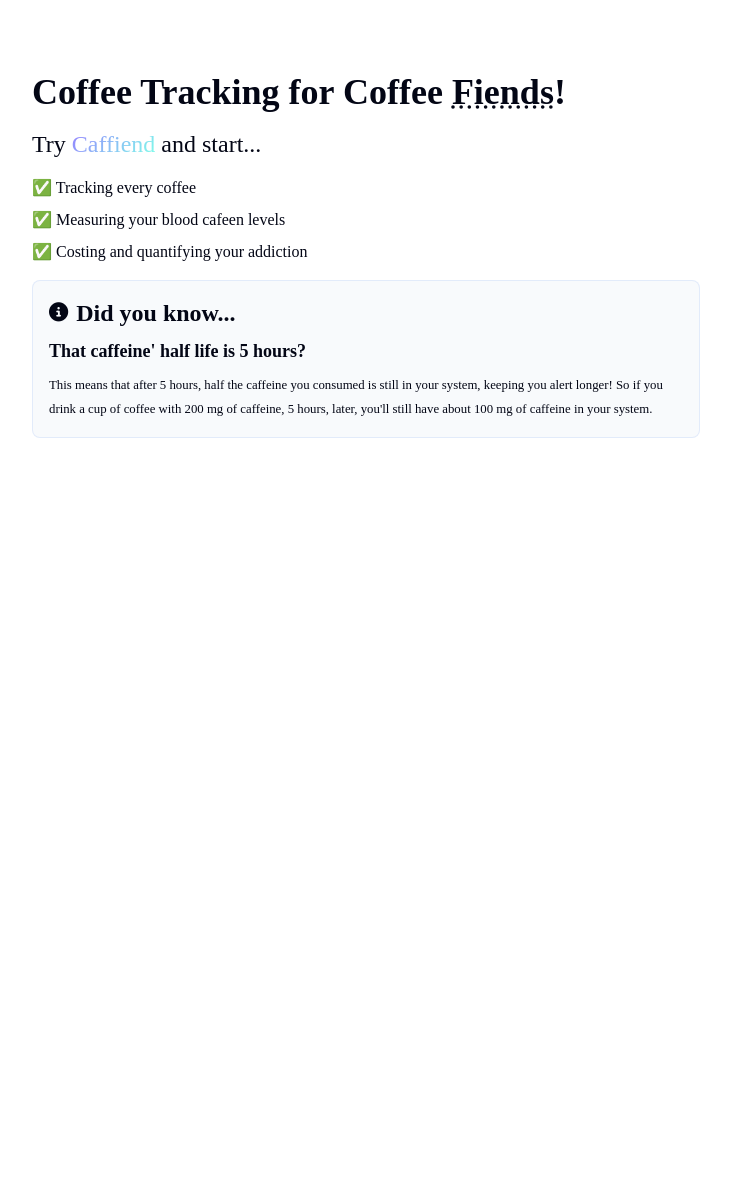
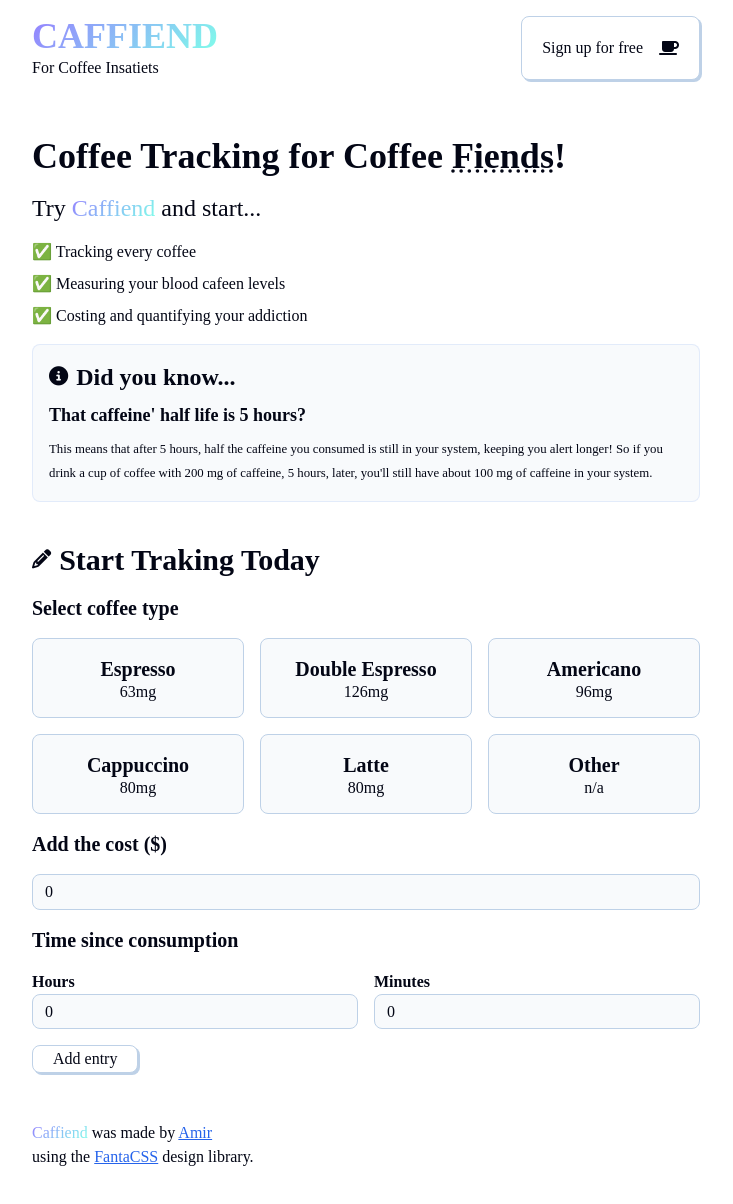
Before and after one commit to tenticlemaster/coffend, a React (Vite) app: page / in a window 1280 px wide. Shown: the top 1204 px of the page, without its empty margins (274-1007 px from the left). Before the commit the page ends 800 px from the top, so only its background shows below. Built offline with nearby package versions, Linux system fonts and the light colour scheme; a web font is replaced by a local one.

Commit message:
coffeeForm component complete
following functionality has been added:

* coffee type selection
* price selection
* time scince consumption selection

```diff
--- a/src/components/CoffeeForm.jsx
+++ b/src/components/CoffeeForm.jsx
@@ -1,7 +1,95 @@
+import { useState } from "react"
+import { coffeeOptions } from "../utils"
+
 export default function CoffeeForm() {
+    const [coffeeSelection, setCoffeeSelection] = useState(null)
+    const [showCoffeeTypes, setshowCoffeeTypes] = useState(false)
+    const [coffeeCost, setCoffeeCost] = useState(0)
+    const [hour, setHour] = useState(0)
+    const [minute, setMinute] = useState(0)
+
+
+    function handleSubmit() {
+        console.log(coffeeSelection, showCoffeeTypes, coffeeCost, hour, minute)
+    }
+
+
     return (
         <>
-
+            <div className="section-header">
+                <i className="fa-solid fa-pencil" />
+                <h2>Start Traking Today</h2>
+            </div>
+            <h4>Select coffee type</h4>
+            <div className="coffee-grid">
+                {coffeeOptions.slice(0, 5).map((option, optionIndex) => {
+                    return (
+                        <button onClick={ () => {
+                            setshowCoffeeTypes(false)
+                            setCoffeeSelection(option.name)
+                        } } key={optionIndex} className={"button-card " + (option.name === coffeeSelection && "coffee-button-selected")}>
+                            <h4>{option.name}</h4>
+                            <p>{option.caffeine}mg</p>
+                        </button>
+                    )
+                })}
+                <button onClick={ () => {
+                    setshowCoffeeTypes(true)
+                    setCoffeeSelection(null)
+                }} className={"button-card " + (showCoffeeTypes && "coffee-button-selected")}>
+                    <h4>Other</h4>
+                    <p>n/a</p>
+                </button>
+            </div>
+            {showCoffeeTypes && (
+                <select onChange={(e) => {
+                    setCoffeeSelection(e.target.value)
+                }} name="coffee-list" id="coffee-list">
+                    <option value={null}>Select type</option>
+                    {coffeeOptions.map((option, optionIndex) => {
+                        return (
+                            <option value={option.name} key={optionIndex}>
+                                {option.name} ({option.caffeine}mg)
+                            </option>
+                        )
+                    })}
+                </select>
+            )}
+            <h4>Add the cost ($)</h4>
+            <input value={coffeeCost} onChange={(e) => {
+                (e.target.value < 0) && (e.target.value = null)
+                setCoffeeCost(e.target.value)
+            }} className="w-full" type="number" min='0' placeholder="4.50" />
+            <h4>Time since consumption</h4>
+            <div className="time-entry">
+                <div>
+                    <h6>Hours</h6>
+                    <select onChange={(e) => {
+                        setHour(e.target.value)
+                    }} id="hours-select">
+                        {[...Array(24).keys()].map((hour, hoursIndex) => {
+                            return (
+                                <option key={hoursIndex} value={hour}>{hour}</option>
+                            )
+                        })}
+                    </select>
+                </div>
+                <div>
+                    <h6>Minutes</h6>
+                    <select onChange={(e) => {
+                        setMinute(e.target.value)
+                    }} id="minutes-select">
+                        {[...Array(60).keys()].map((value, index) => {
+                            return (
+                                <option key={index} value={value}>{value}</option>
+                            )
+                        })}
+                    </select>
+                </div>
+            </div>
+            <button onClick={handleSubmit}>
+                <p>Add entry</p>
+            </button>
         </>
     )
 }
--- a/src/components/Layout.jsx
+++ b/src/components/Layout.jsx
@@ -2,11 +2,22 @@
     const { children } = props
 
     const header = (
-      <header></header>
+      <header>
+        <div>
+            <h1 className="text-gradient">CAFFIEND</h1>
+            <p>For Coffee Insatiets</p>
+        </div>
+        <button>
+            <p>Sign up for free</p>
+            <i className="fa-solid fa-mug-saucer"></i>
+        </button>
+      </header>
     )
 
     const footer = (
-        <footer></footer>
+        <footer>
+            <p><span className="text-gradient">Caffiend</span> was made by <a target="_blank" href="https://github.com/tenticlemaster">Amir</a><br />using the <a href="https://github.com/jamezmca/fantacss">FantaCSS</a> design library.</p>
+        </footer>
     )
 
     return (
--- a/src/index.css
+++ b/src/index.css
@@ -160,6 +160,8 @@
 
 .coffee-button-selected {
   border-color: var(--border-highlight) !important;
+  /* border-width: 5px !important; */
+
 }
 
 .stats-grid,
```
